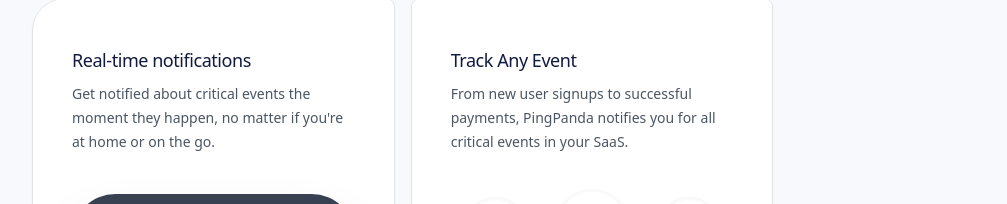
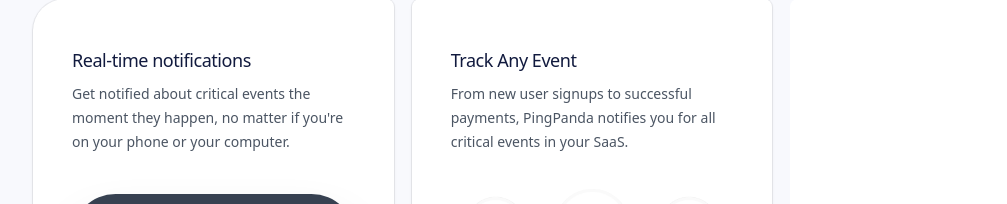
Before and after one commit to Lostovayne/Real-Time-SaaS-Insights-with-Discord, a Next.js app: page / in a window 1280 px wide. Shown: the part 1886-2090 px from the top of the page, without its empty margins (48-1055 px from the left). Built offline with nearby package versions, Linux system fonts and the light colour scheme.

Commit message:
style(landing): remove extra whitespace and update text for consistency
Remove unnecessary whitespace in the landing page layout and update the notification text for clarity and consistency across devices

```diff
--- a/src/app/(landing)/page.tsx
+++ b/src/app/(landing)/page.tsx
@@ -120,7 +120,6 @@
             {/* first bento grid element */}
             <div className="relative lg:row-span-2">
               <div className="absolute inset-px rounded-lg bg-white lg:rounded-l-[2rem]" />
-
               <div className="relative flex h-full flex-col overflow-hidden rounded-[calc(theme(borderRadius.lg)+1px)] lg:rounded-l-[calc(2rem+1px)]">
                 <div className="px-8 pb-3 pt-8 sm:px-10 sm:pb-0 sm:pt-10">
                   <p className="mt-2 text-lg/7 font-medium tracking-tight text-brand-950 max-lg:text-center">
@@ -128,7 +127,7 @@
                   </p>
                   <p className="mt-2 max-w-lg text-sm/6 text-gray-600 max-lg:text-center">
                     Get notified about critical events the moment they happen,
-                    no matter if you're at home or on the go.
+                    no matter if you&apos;re on your phone or your computer.
                   </p>
                 </div>
 
@@ -203,7 +202,10 @@
             </div>
 
             {/* Fourth bento grid element */}
-            <div className="relative lg:row-span-2"></div>
+            <div className="relative lg:row-span-2">
+              <div className="absolute inset-px rounded-lg bg-white max-lg:rounded-b-[2rem] lg:rounded-r-[2rem]" />
+              <div className="relative flex h-full flex-col overflow-hidden rounded-[calc(theme(borderRadius.lg)+1px)] max-lg:rounded-b-[calc(2rem+1px)] lg:rounded-r-[calc(2rem+1px)]"></div>
+            </div>
           </div>
         </MaxWidthWrapper>
       </section>
```
